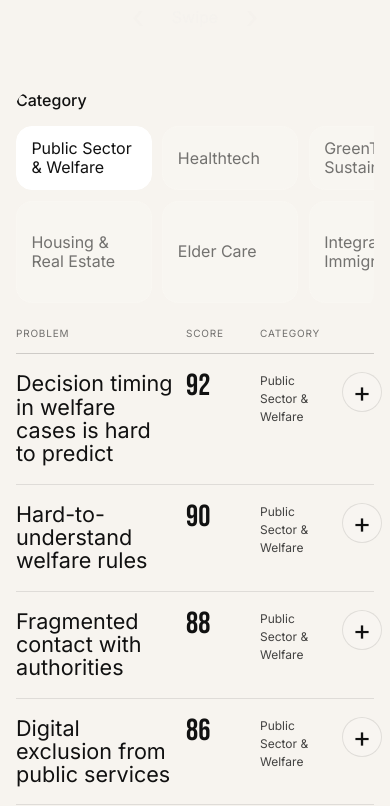
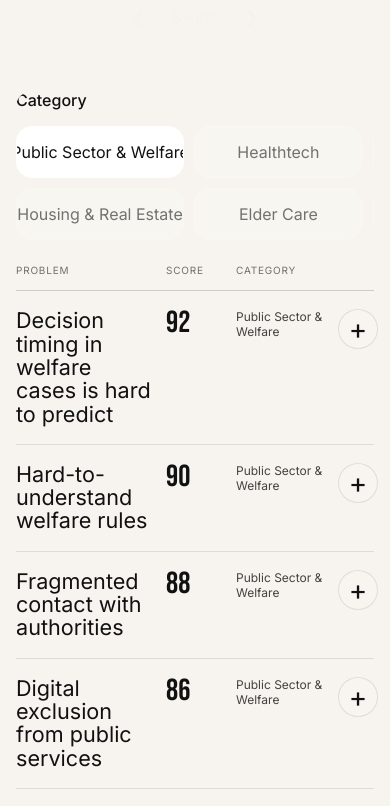
Before and after one commit to mpendyala3/fix-my-itch-sweden, a Next.js app: page / in a window 390 px wide. Shown: the part 1160-1966 px from the top of the page. Built offline with nearby package versions, Linux system fonts and the light colour scheme.

Commit message:
fix: tighten mobile category pill layout

```diff
--- a/app/globals.css
+++ b/app/globals.css
@@ -1080,7 +1080,7 @@ footer {
     display: grid;
     grid-auto-flow: column;
     grid-template-rows: repeat(2, minmax(3.25rem, auto));
-    grid-auto-columns: minmax(8.5rem, 42vw);
+    grid-auto-columns: minmax(10.5rem, 52vw);
     align-items: stretch;
     gap: 0.65rem;
     width: 100%;
@@ -1109,10 +1109,13 @@ footer {
     border: 1px solid rgba(255, 255, 255, 0.06);
     background: color-mix(in srgb, var(--panel-2) 86%, transparent);
     color: var(--text-dim);
-    justify-content: flex-start;
+    justify-content: center;
     align-items: center;
-    white-space: normal;
-    line-height: 1.2;
+    white-space: nowrap;
+    line-height: 1;
+    text-align: center;
+    overflow: hidden;
+    text-overflow: ellipsis;
     scroll-snap-align: start;
   }
 
@@ -1138,12 +1141,12 @@ footer {
   }
 
   .problem-table-head {
-    grid-template-columns: minmax(0, 1fr) 4rem 4.5rem 2rem;
+    grid-template-columns: minmax(0, 1fr) 3.75rem 5.75rem 2.25rem;
     font-size: 0.625rem;
   }
 
   .problem-row-main {
-    grid-template-columns: minmax(0, 1fr) 4rem 4.5rem 2rem;
+    grid-template-columns: minmax(0, 1fr) 3.75rem 5.75rem 2.25rem;
     align-items: start;
   }
 
@@ -1157,5 +1160,6 @@ footer {
 
   .problem-industry {
     font-size: 0.75rem;
+    line-height: 1.25;
   }
 }
```
Also changed, not shown: 13 other files (tests, documents, lock files or other folders).
